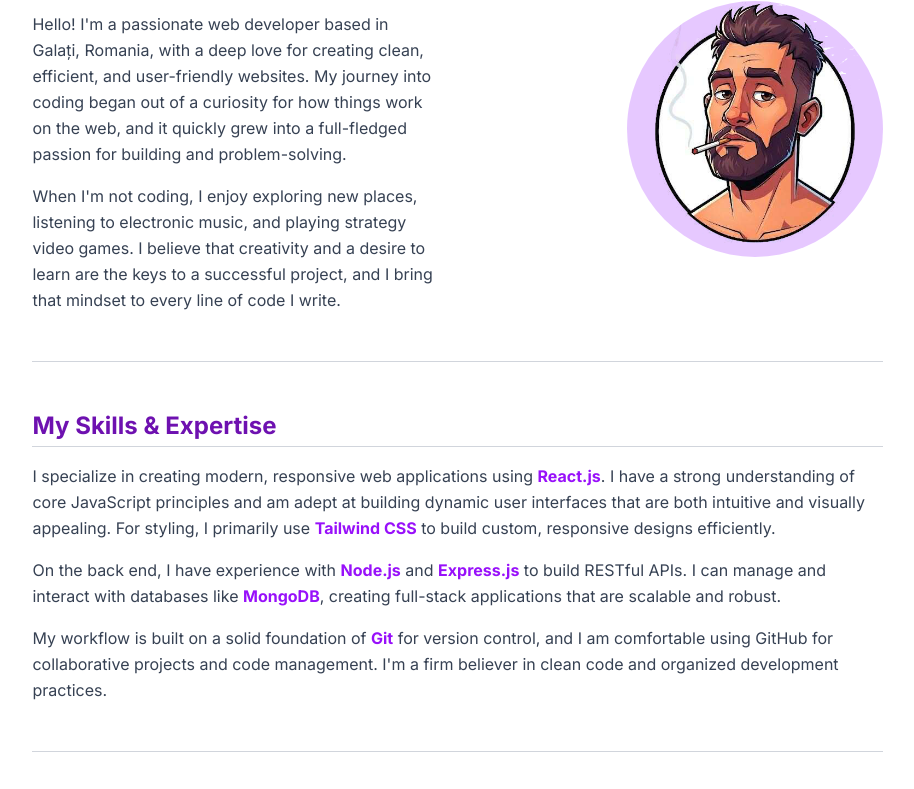
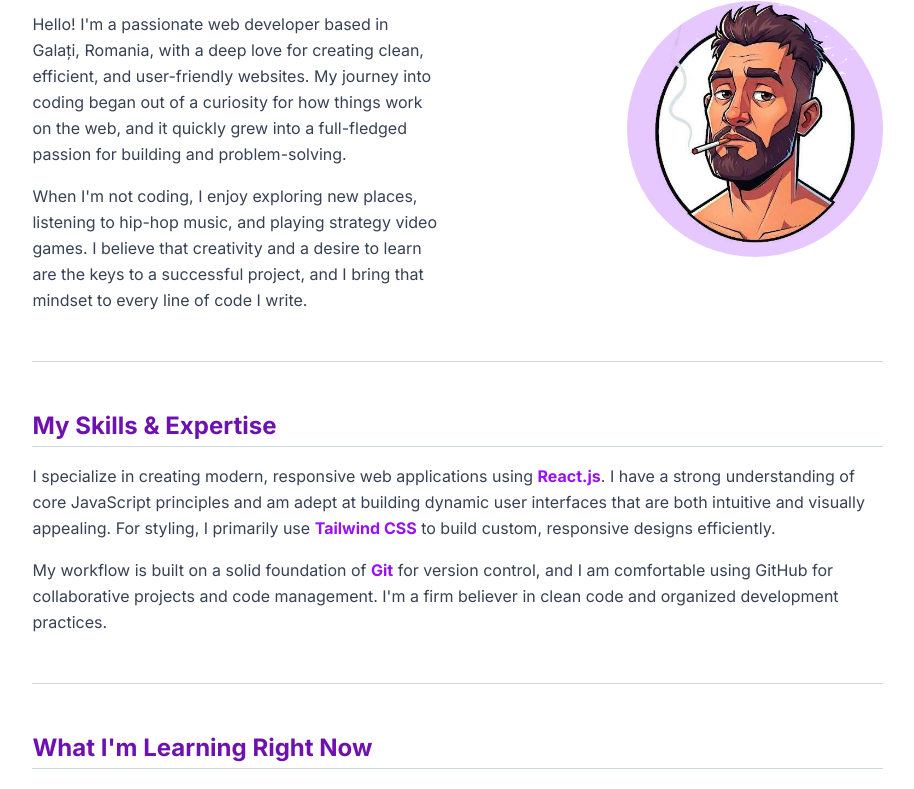
Before and after one commit to RazvanPelinari/react-website-portofolio, a React (Vite) app: page / in a window 1280 px wide. Shown: the part 903-1692 px from the top of the page, without its empty margins (317-1231 px from the left). Built offline with nearby package versions, Linux system fonts and the light colour scheme.

Commit message:
Update More.jsx

```diff
--- a/src/components/More.jsx
+++ b/src/components/More.jsx
@@ -19,7 +19,7 @@ const MoreInfo = () => {
             </p>
             <p className="text-gray-700 leading-relaxed">
               When I'm not coding, I enjoy exploring new places, listening to
-              electronic music, and playing strategy video games. I believe that
+              hip-hop music, and playing strategy video games. I believe that
               creativity and a desire to learn are the keys to a successful
               project, and I bring that mindset to every line of code I write.
             </p>
@@ -28,7 +28,7 @@ const MoreInfo = () => {
             {/* Placeholder for a profile picture or personal graphic */}
             <div className="w-64 h-64 bg-purple-500/30 rounded-full flex items-center justify-center overflow-hidden">
               <img
-                src="./src/assets/artwork.png"
+                src="./assets/artwork-BEUAy-aG.png"
                 alt="A personal artistic illustration of myself"
                 className="w-70 h-70 object-cover rounded-full"
               />
@@ -52,14 +52,6 @@ const MoreInfo = () => {
               and visually appealing. For styling, I primarily use{" "}
               <span className="font-bold text-purple-600">Tailwind CSS</span> to
               build custom, responsive designs efficiently.
-            </p>
-            <p>
-              On the back end, I have experience with{" "}
-              <span className="font-bold text-purple-600">Node.js</span> and{" "}
-              <span className="font-bold text-purple-600">Express.js</span> to
-              build RESTful APIs. I can manage and interact with databases like{" "}
-              <span className="font-bold text-purple-600">MongoDB</span>,
-              creating full-stack applications that are scalable and robust.
             </p>
             <p>
               My workflow is built on a solid foundation of{" "}
```
